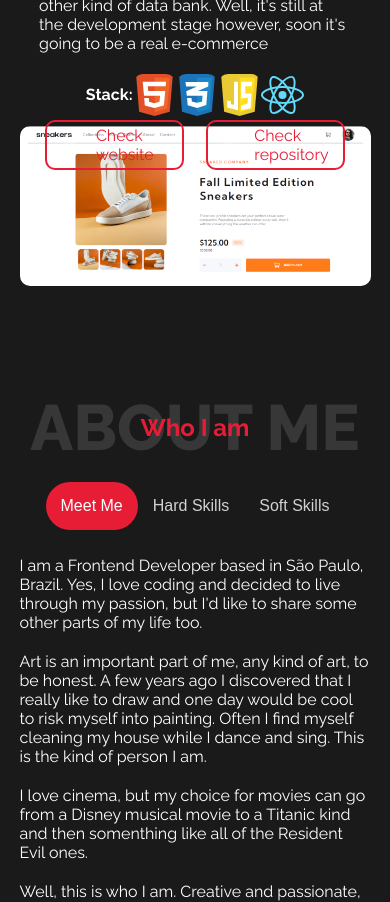
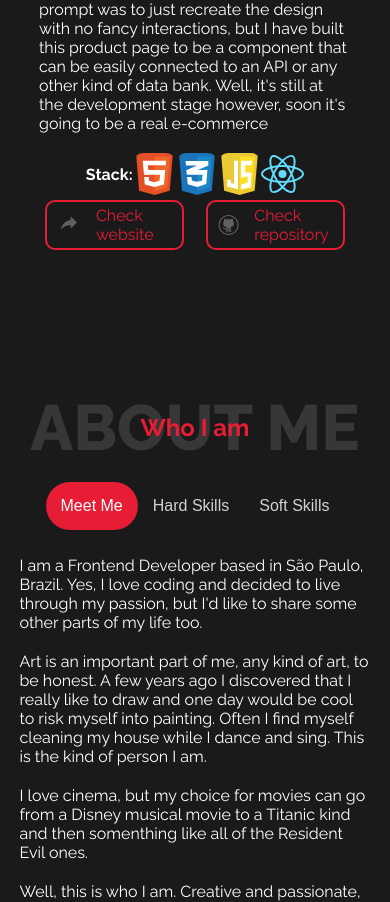
Before and after one commit to LucasBorali/Portfolio, a React (Create React App) app: page / in a window 390 px wide. Shown: the part 1400-2302 px from the top of the page. Built offline with nearby package versions, Linux system fonts and the light colour scheme.

Commit message:
turned off the display of the panel of the projects on mobile devices

```diff
--- a/src/components/Projects.module.css
+++ b/src/components/Projects.module.css
@@ -173,13 +173,11 @@
     font-size: 4rem;
   }
 
-  /* .mobileOnly {
+  .mobileOnly {
     display: none;
-  } */
+  }
 
-  .display-project img {
-    width: 90%;
-  }
+
 
   .display-project {
     height: 60vh;
```
